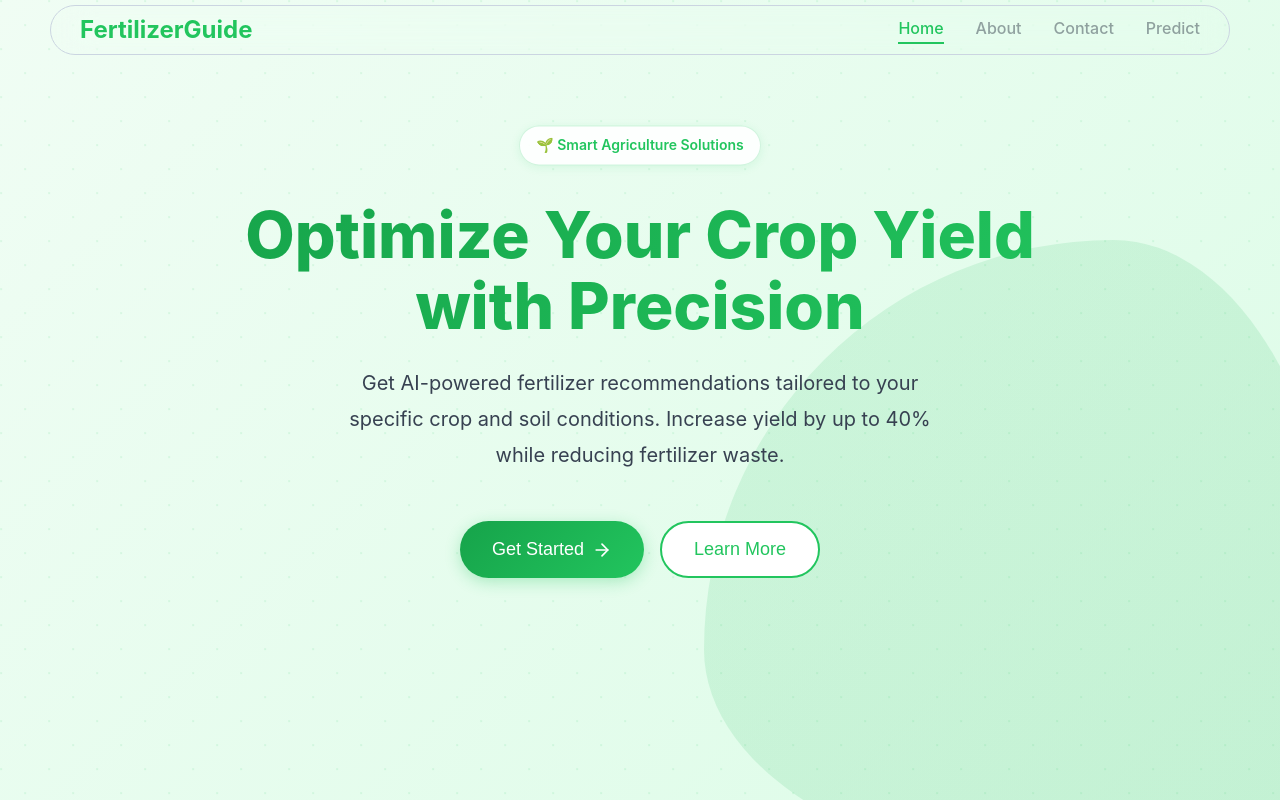
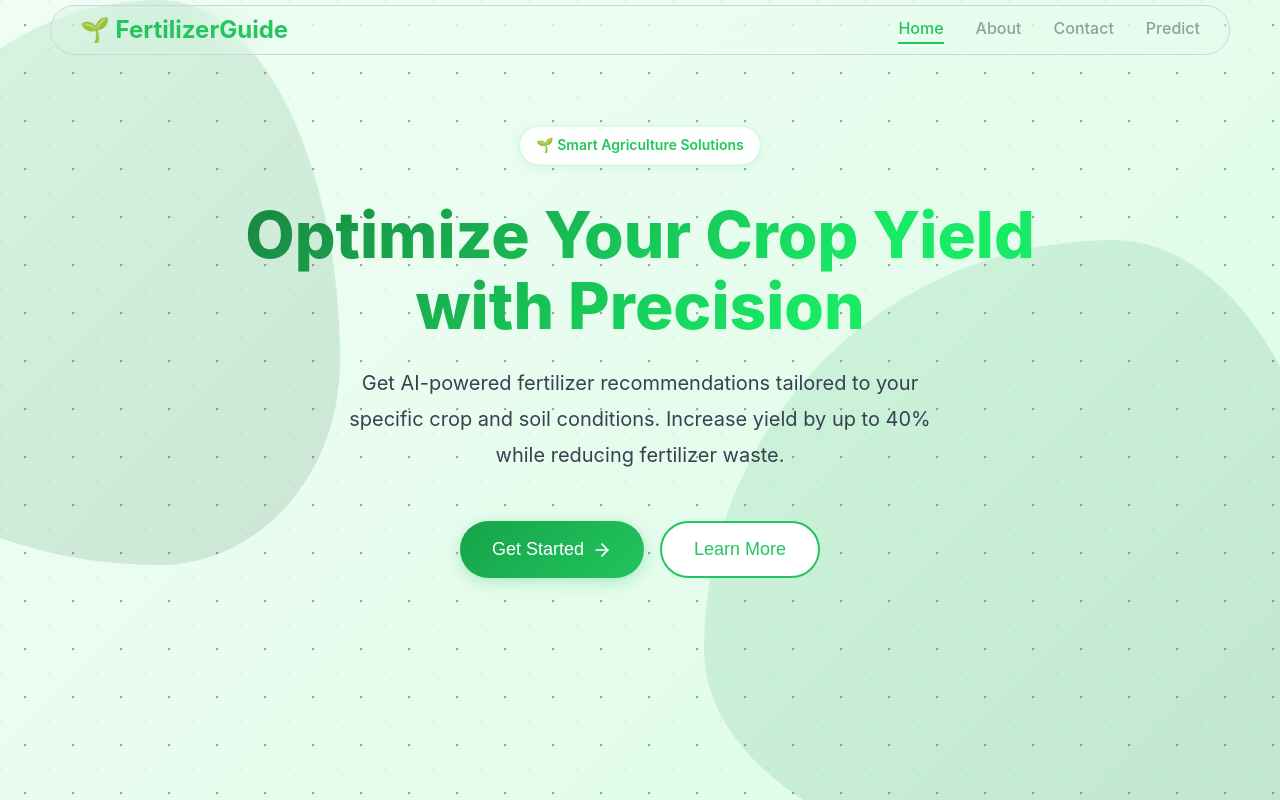
Before and after one commit to Programming-Sai/Fertilizer-Recommendation-System, a React (Vite) app: page / in a window 1280 px wide. Built offline with nearby package versions, Linux system fonts and the light colour scheme.

Commit message:
Made some modifications to the Home and the Recommendation pages.

```diff
--- a/index.html
+++ b/index.html
@@ -2,7 +2,7 @@
 <html lang="en">
   <head>
     <meta charset="UTF-8" />
-    <link rel="icon" type="image/svg+xml" href="/leaf.svg" />
+    <link rel="icon" href="/favicon.png" type="image/png" />
     <meta name="viewport" content="width=device-width, initial-scale=1.0" />
     <title>FertilizerGuide - Smart Fertilizer Recommendations</title>
   </head>
--- a/src/components/Navbar.jsx
+++ b/src/components/Navbar.jsx
@@ -4,17 +4,11 @@ import "./Navbar.css";
 
 function Navbar() {
   const location = useLocation();
-
-  // Define the styles for different pages
-  const isHome = location.pathname === "/";
-  const isAbout = location.pathname === "/about";
-  const is = location.pathname === "/about";
-
   return (
     <nav className="glass-nav">
       <div className="container nav-container">
         <Link to="/" className="nav-logo">
-          FertilizerGuide
+          🌱 FertilizerGuide
         </Link>
         <div className="nav-links">
           <Link
--- a/src/pages/Home.css
+++ b/src/pages/Home.css
@@ -12,9 +12,16 @@
   left: 0;
   width: 100%;
   height: 100%;
-  background-image:
-    radial-gradient(circle at 25% 25%, rgba(34, 197, 94, 0.1) 1px, transparent 1px),
-    radial-gradient(circle at 75% 75%, rgba(34, 197, 94, 0.1) 1px, transparent 1px);
+  background-image: radial-gradient(
+      circle at 25% 25%,
+      rgba(0, 0, 0, 0.4) 1px,
+      transparent 1px
+    ),
+    radial-gradient(
+      circle at 75% 75%,
+      rgba(34, 197, 94, 0.1) 1px,
+      transparent 1px
+    );
   background-size: 48px 48px;
   animation: particleFloat 20s linear infinite;
 }
@@ -25,9 +32,15 @@
   right: -5%;
   width: 50%;
   height: 80%;
-  background: linear-gradient(135deg, #22c55e20 0%, #16a34a20 100%);
+  background: linear-gradient(135deg, #22c55e20 0%, #05461d20 100%);
   border-radius: 30% 70% 70% 30% / 30% 30% 70% 70%;
   animation: morphShape 15s ease-in-out infinite;
+}
+.shape-2 {
+  background: linear-gradient(rgba(0, 255, 0, 0.5)) !important;
+  top: 0;
+  left: -30%;
+  z-index: -2;
 }
 
 .home-content {
@@ -60,8 +73,9 @@
   font-weight: 800;
   line-height: 1.1;
   margin-bottom: 1.5rem;
-  background: linear-gradient(135deg, #16a34a 0%, #22c55e 100%);
+  background: linear-gradient(135deg, #197c3d, #18ea65 70%);
   -webkit-background-clip: text;
+  background-clip: text;
   -webkit-text-fill-color: transparent;
   animation: titleReveal 1s ease-out;
 }
@@ -118,34 +132,65 @@
 
 /* Animations */
 @keyframes particleFloat {
-  0% { background-position: 0 0; }
-  100% { background-position: 48px 48px; }
+  0% {
+    background-position: 0 0;
+  }
+  100% {
+    background-position: 48px 48px;
+  }
 }
 
 @keyframes morphShape {
-  0% { border-radius: 30% 70% 70% 30% / 30% 30% 70% 70%; }
-  50% { border-radius: 70% 30% 30% 70% / 70% 70% 30% 30%; }
-  100% { border-radius: 30% 70% 70% 30% / 30% 30% 70% 70%; }
+  0% {
+    border-radius: 30% 70% 70% 30% / 30% 30% 70% 70%;
+  }
+  50% {
+    border-radius: 70% 30% 30% 70% / 70% 70% 30% 30%;
+  }
+  100% {
+    border-radius: 30% 70% 70% 30% / 30% 30% 70% 70%;
+  }
 }
 
 @keyframes badgeFloat {
-  0%, 100% { transform: translateY(0); }
-  50% { transform: translateY(-10px); }
+  0%,
+  100% {
+    transform: translateY(0);
+  }
+  50% {
+    transform: translateY(-10px);
+  }
 }
 
 @keyframes titleReveal {
-  from { opacity: 0; transform: translateY(30px); }
-  to { opacity: 1; transform: translateY(0); }
+  from {
+    opacity: 0;
+    transform: translateY(30px);
+  }
+  to {
+    opacity: 1;
+    transform: translateY(0);
+  }
 }
 
 @keyframes subtitleFade {
-  from { opacity: 0; }
-  to { opacity: 1; }
+  from {
+    opacity: 0;
+  }
+  to {
+    opacity: 1;
+  }
 }
 
 @keyframes ctaReveal {
-  from { opacity: 0; transform: translateY(20px); }
-  to { opacity: 1; transform: translateY(0); }
+  from {
+    opacity: 0;
+    transform: translateY(20px);
+  }
+  to {
+    opacity: 1;
+    transform: translateY(0);
+  }
 }
 
 @media (max-width: 768px) {
@@ -158,7 +203,8 @@
     width: 100%;
   }
 
-  .start-button, .learn-more {
+  .start-button,
+  .learn-more {
     width: 100%;
     justify-content: center;
   }
--- a/src/pages/Home.jsx
+++ b/src/pages/Home.jsx
@@ -1,6 +1,6 @@
-import React from 'react';
-import { useNavigate } from 'react-router-dom';
-import './Home.css';
+import React from "react";
+import { useNavigate } from "react-router-dom";
+import "./Home.css";
 
 function Home() {
   const navigate = useNavigate();
@@ -10,31 +10,33 @@ function Home() {
       <div className="hero-particles"></div>
       <div className="hero-shape"></div>
       <div className="home-content">
-        <div className="hero-badge">
-          🌱 Smart Agriculture Solutions
-        </div>
-        <h1 className="home-title">
-          Optimize Your Crop Yield with Precision
-        </h1>
+        <div className="hero-badge">🌱 Smart Agriculture Solutions</div>
+        <h1 className="home-title">Optimize Your Crop Yield with Precision</h1>
         <p className="home-subtitle">
-          Get AI-powered fertilizer recommendations tailored to your specific crop and soil conditions.
-          Increase yield by up to 40% while reducing fertilizer waste.
+          Get AI-powered fertilizer recommendations tailored to your specific
+          crop and soil conditions. Increase yield by up to 40% while reducing
+          fertilizer waste.
         </p>
         <div className="cta-group">
-          <button
-            className="start-button"
-            onClick={() => navigate('/recommend')}
-          >
+          <button className="start-button" onClick={() => navigate("/predict")}>
             <span>Get Started</span>
-            <svg width="20" height="20" viewBox="0 0 24 24" fill="none" stroke="currentColor" strokeWidth="2" strokeLinecap="round" strokeLinejoin="round">
+            <svg
+              width="20"
+              height="20"
+              viewBox="0 0 24 24"
+              fill="none"
+              stroke="currentColor"
+              strokeWidth="2"
+              strokeLinecap="round"
+              strokeLinejoin="round"
+            >
               <line x1="5" y1="12" x2="19" y2="12"></line>
               <polyline points="12 5 19 12 12 19"></polyline>
             </svg>
           </button>
-          <button className="learn-more">
-            Learn More
-          </button>
+          <button className="learn-more">Learn More</button>
         </div>
+        <div className="hero-shape shape-2"></div>
       </div>
     </div>
   );
--- a/src/pages/RecommendationForm.css
+++ b/src/pages/RecommendationForm.css
@@ -29,8 +29,9 @@
   font-weight: 800;
   color: var(--text-dark);
   margin-bottom: 1rem;
-  background: linear-gradient(135deg, #16a34a 0%, #22c55e 100%);
+  background: linear-gradient(135deg, #197c3d, #18ea65 70%);
   -webkit-background-clip: text;
+  background-clip: text;
   -webkit-text-fill-color: transparent;
 }
 
@@ -57,7 +58,7 @@
   height: 40px;
   border-radius: 50%;
   background: white;
-  border: 2px solid var(--primary-green);
+  border: 4px solid var(--primary-green);
   display: flex;
   align-items: center;
   justify-content: center;
@@ -66,6 +67,12 @@
   color: var(--primary-green);
   position: relative;
   z-index: 2;
+  transition: 0.5 ease;
+}
+
+.step-number:hover {
+  background: var(--primary-green);
+  color: white;
 }
 
 .step-title {
@@ -79,9 +86,17 @@
   top: 20px;
   left: 0;
   right: 0;
-  height: 2px;
+  height: 4px;
   background: #e5e7eb;
   z-index: 1;
+  transition: 0.5s ease;
+}
+
+.progress-line div {
+  background: var(--primary-green);
+  width: var(--progress);
+  height: 100%;
+  border-radius: 300px;
 }
 
 .form-group {
--- a/src/pages/RecommendationForm.jsx
+++ b/src/pages/RecommendationForm.jsx
@@ -1,21 +1,23 @@
-import React, { useState } from 'react';
-import { useNavigate } from 'react-router-dom';
-import './RecommendationForm.css';
+import React, { useState } from "react";
+import { useNavigate } from "react-router-dom";
+import "./RecommendationForm.css";
 
 function RecommendationForm() {
   const navigate = useNavigate();
   const [formData, setFormData] = useState({
-    crop: '',
-    soilType: '',
+    crop: "",
+    soilType: "",
     soilPH: 7,
     temperature: 25,
     humidity: 50,
-    rainfall: 100
+    rainfall: 100,
   });
+
+  const [progress, setProgress] = useState(0);
 
   const handleSubmit = (e) => {
     e.preventDefault();
-    navigate('/results', { state: { formData } });
+    navigate("/results", { state: { formData } });
   };
 
   return (
@@ -24,11 +26,16 @@ function RecommendationForm() {
         <div className="form-container">
           <div className="form-header">
             <h1 className="form-title">Get Your Smart Recommendation</h1>
-            <p className="form-subtitle">Fill in your crop and soil details for a personalized analysis</p>
+            <p className="form-subtitle">
+              Fill in your crop and soil details for a personalized analysis
+            </p>
           </div>
 
           <div className="form-progress">
-            <div className="progress-line"></div>
+            <div className="progress-line">
+              <div style={{ "--progress": `${progress}%` }}></div>
+              {/* <div></div> */}
+            </div>
             <div className="progress-step">
               <div className="step-number">1</div>
               <div className="step-title">Crop Details</div>
@@ -53,7 +60,10 @@ function RecommendationForm() {
                 <label>Select Your Crop</label>
                 <select
                   value={formData.crop}
-                  onChange={(e) => setFormData({...formData, crop: e.target.value})}
+                  onChange={(e) => {
+                    setFormData({ ...formData, crop: e.target.value });
+                    setProgress(30);
+                  }}
                   required
                 >
                   <option value="">Choose a crop type</option>
@@ -76,7 +86,10 @@ function RecommendationForm() {
                 <label>Soil Type</label>
                 <select
                   value={formData.soilType}
-                  onChange={(e) => setFormData({...formData, soilType: e.target.value})}
+                  onChange={(e) => {
+                    setFormData({ ...formData, soilType: e.target.value });
+                    setProgress(60);
+                  }}
                   required
                 >
                   <option value="">Select soil type</option>
@@ -98,7 +111,10 @@ function RecommendationForm() {
                     max="14"
                     step="0.1"
                     value={formData.soilPH}
-                    onChange={(e) => setFormData({...formData, soilPH: e.target.value})}
+                    onChange={(e) => {
+                      setFormData({ ...formData, soilPH: e.target.value });
+                      setProgress(100);
+                    }}
                   />
                 </div>
               </div>
@@ -106,7 +122,16 @@ function RecommendationForm() {
 
             <button type="submit" className="submit-button">
               Generate Recommendation
-              <svg width="20" height="20" viewBox="0 0 24 24" fill="none" stroke="currentColor" strokeWidth="2" strokeLinecap="round" strokeLinejoin="round">
+              <svg
+                width="20"
+                height="20"
+                viewBox="0 0 24 24"
+                fill="none"
+                stroke="currentColor"
+                strokeWidth="2"
+                strokeLinecap="round"
+                strokeLinejoin="round"
+              >
                 <line x1="5" y1="12" x2="19" y2="12"></line>
                 <polyline points="12 5 19 12 12 19"></polyline>
               </svg>
```
Also changed, not shown: public/favicon.png (added).
